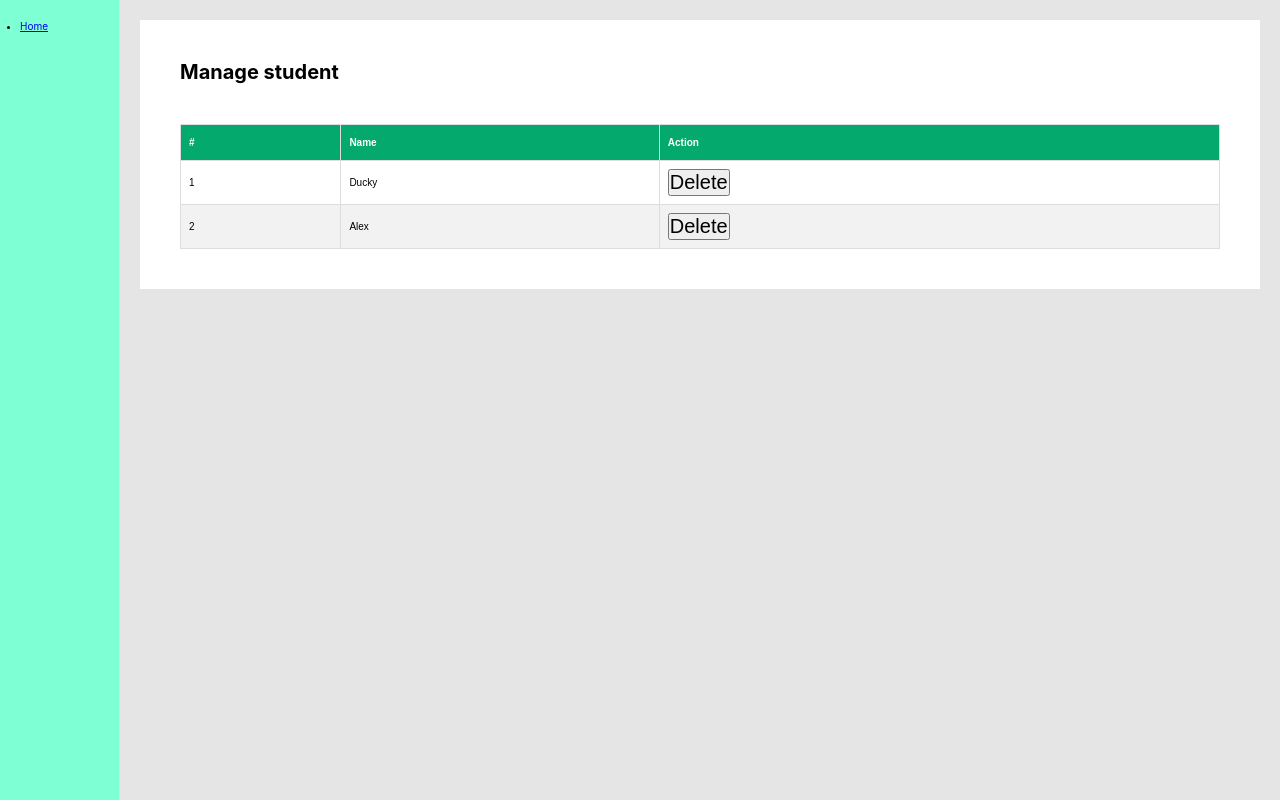
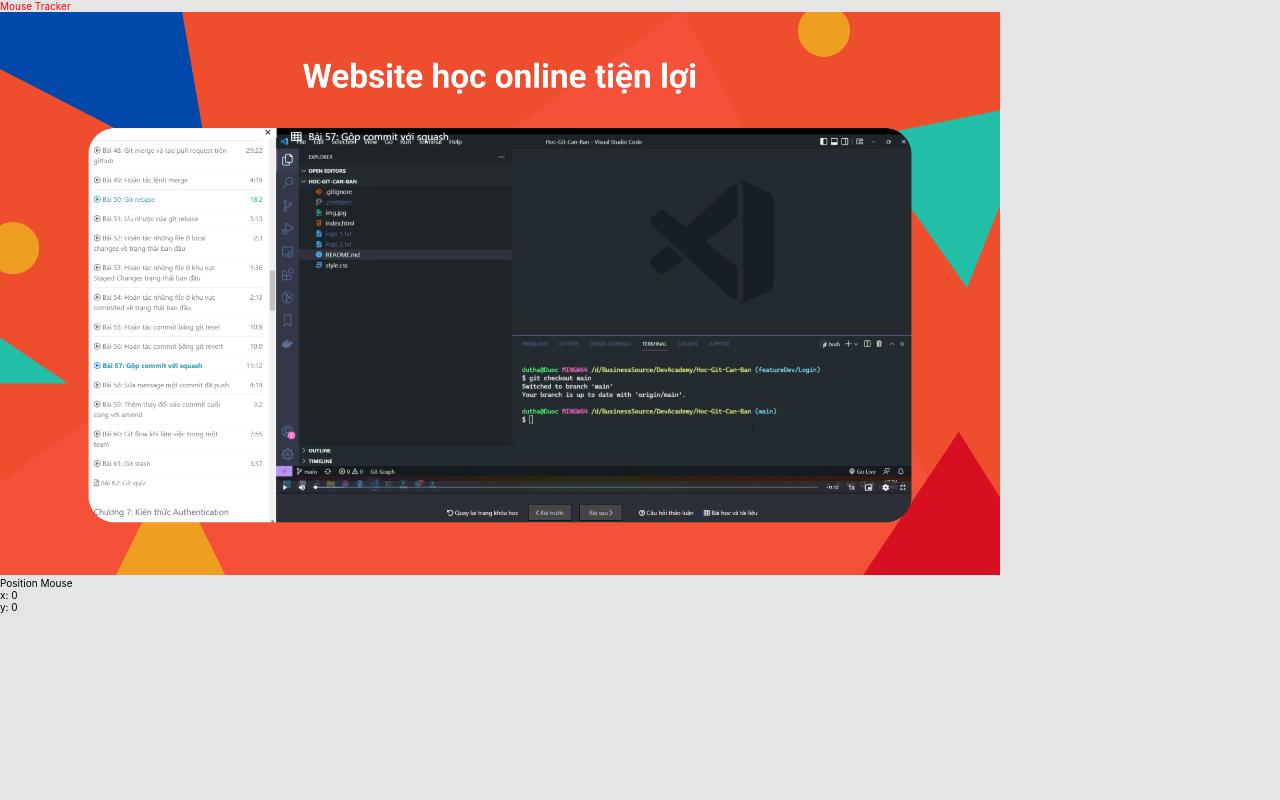
Before and after one commit to NgoVanChien/React-Awesome, a React (Create React App) app in the folder ReactNangCao/todolist/: page / in a window 1280 px wide. Built offline with nearby package versions, Linux system fonts and the light colour scheme.

Commit message:
Setup Render Props

```diff
--- a/ReactNangCao/todolist/src/App.tsx
+++ b/ReactNangCao/todolist/src/App.tsx
@@ -9,6 +9,7 @@ import AutoInput from './components/AutoInput/AutoInput'
 import ProductList from './components/ProductList'
 import Manager from './components/Manager'
 import MainLayout from './layouts/MainLayout'
+import MouseTracker from './components/MouseTracker'
 
 function App() {
   return (
@@ -21,9 +22,10 @@ function App() {
       {/* <Welcome /> */}
       {/* <AutoInput /> */}
       {/* <ProductList /> */}
-      <MainLayout>
+      {/* <MainLayout>
         <Manager />
-      </MainLayout>
+      </MainLayout> */}
+      <MouseTracker />
     </div>
   )
 }
--- /dev/null
+++ b/ReactNangCao/todolist/src/components/Ads/Ads.tsx
@@ -0,0 +1,16 @@
+import websiteUI from '../../images/learning-website-ui.png'
+
+export default function Ads({ x, y }: { x: number; y: number }) {
+  return (
+    <div>
+      <img src={websiteUI} alt='website ui' style={{ width: '100rem', height: 'auto' }} />
+      <p>Position Mouse </p>
+      <ul>
+        <li>x: {x}</li>
+        <li>y: {y}</li>
+      </ul>
+    </div>
+  )
+}
+
+// export default withMouseTracker(Ads)
--- /dev/null
+++ b/ReactNangCao/todolist/src/components/Ads/index.ts
@@ -0,0 +1,3 @@
+import Ads from './Ads'
+
+export default Ads
--- /dev/null
+++ b/ReactNangCao/todolist/src/components/MouseTracker/MouseTracker.tsx
@@ -0,0 +1,23 @@
+import React, { useState } from 'react'
+import Ads from '../Ads'
+
+interface PositionType {
+  x: number
+  y: number
+}
+
+export default function MouseTracker() {
+  const [position, setPosition] = useState<PositionType>({ x: 0, y: 0 })
+  const handleMouseMove = (event: React.MouseEvent<HTMLDivElement, MouseEvent>) => {
+    setPosition({
+      x: event.clientX,
+      y: event.clientY
+    })
+  }
+  return (
+    <div onMouseMove={handleMouseMove}>
+      <p style={{ color: 'red' }}>Mouse Tracker</p>
+      <Ads {...position} />
+    </div>
+  )
+}
--- /dev/null
+++ b/ReactNangCao/todolist/src/components/MouseTracker/index.ts
@@ -0,0 +1,3 @@
+import MouseTracker from './MouseTracker'
+
+export default MouseTracker
```
